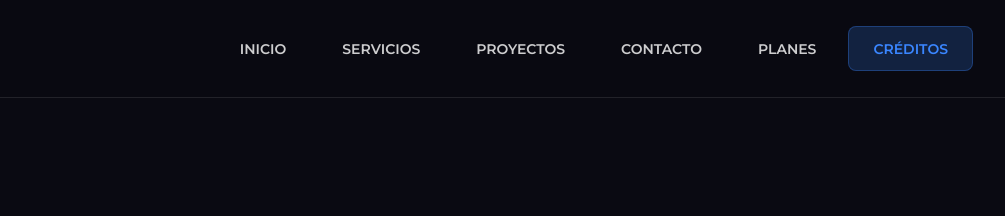
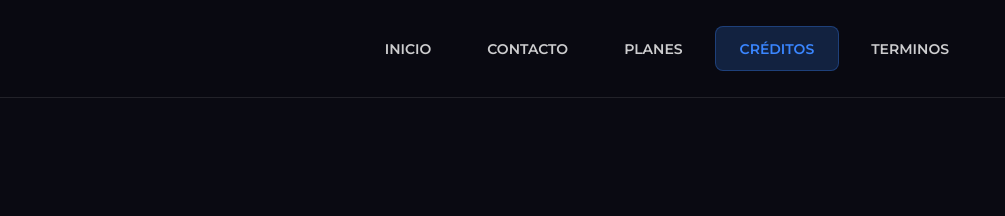
Before and after one commit to DinzaPan/megapixel, a plain HTML site: page sc/credits.html in a window 1280 px wide. Shown: the top 216 px of the page, 275-1280 px from the left. Drawn offline with Linux system fonts and the light colour scheme.

Commit message:
Update credits.html

```diff
--- a/sc/credits.html
+++ b/sc/credits.html
@@ -20,11 +20,10 @@
 
       <div class="nav-menu">
         <a href="../index.html" class="nav-link">INICIO</a>
-        <a href="../index.html#services" class="nav-link">SERVICIOS</a>
-        <a href="../index.html#projects" class="nav-link">PROYECTOS</a>
         <a href="contact.html" class="nav-link">CONTACTO</a>
         <a href="plan.html" class="nav-link">PLANES</a>
         <a href="credits.html" class="nav-link active">CRÉDITOS</a>
+        <a href="terminos.html" class="nav-link">TERMINOS</a>
       </div>
 
       <div class="hamburger" id="hamburger">
```
